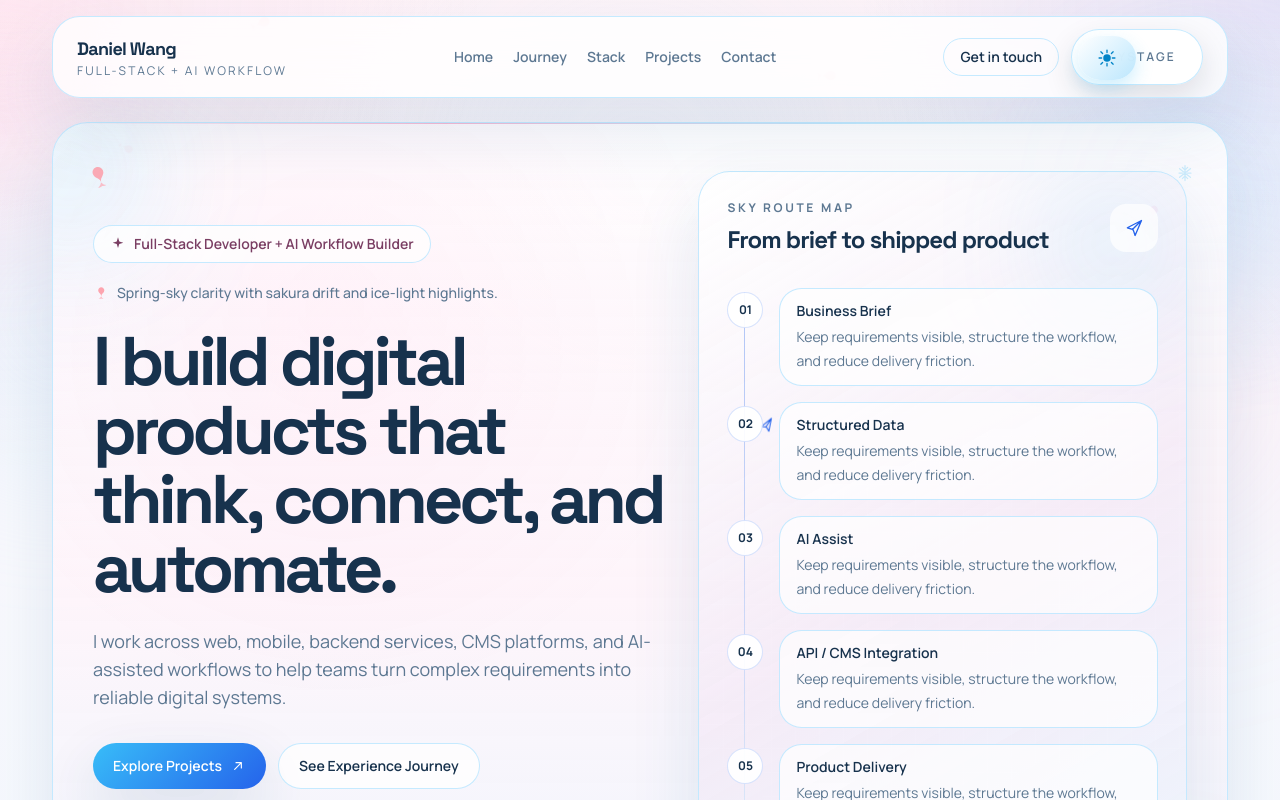
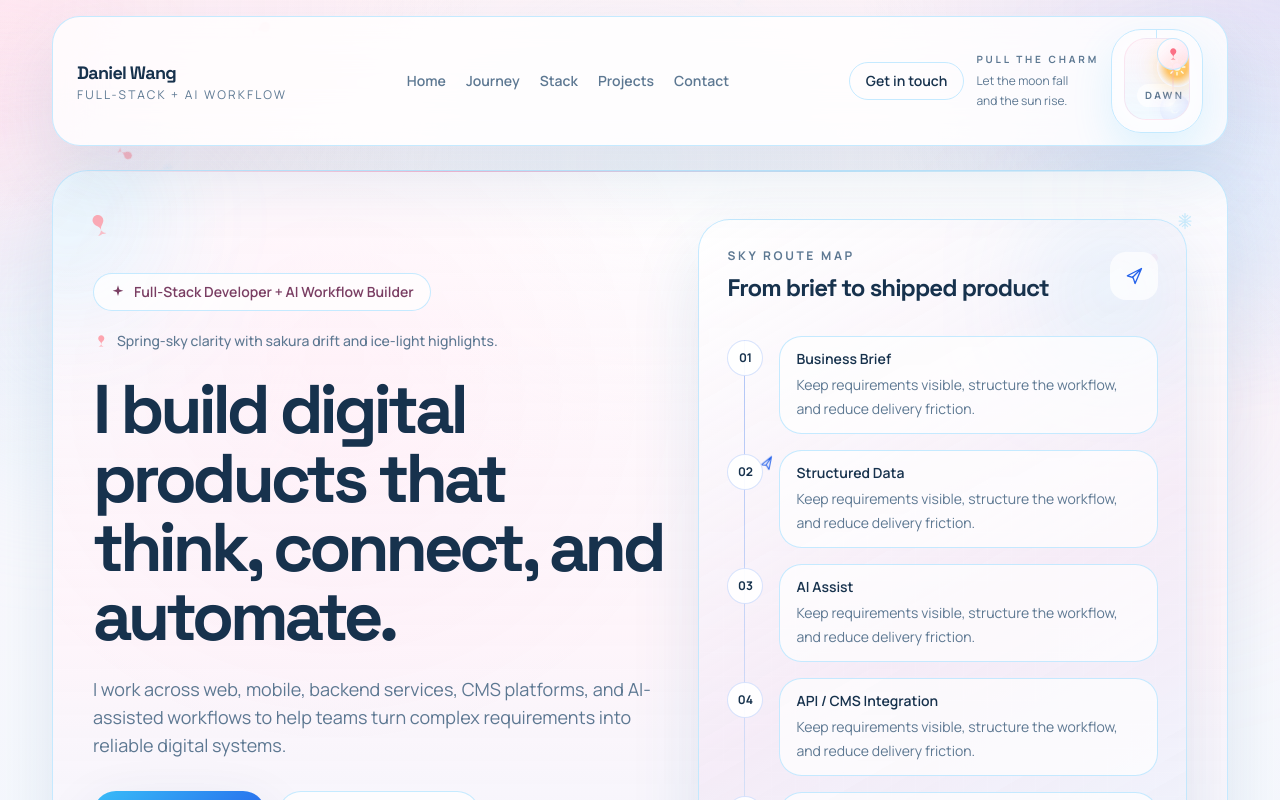
Before and after one commit to Daniel-Kai-WANG/Daniel-Wang-Latest-Portfolio, a React (Vite) app: page / in a window 1280 px wide. Shown: the top 800 px of the page. Built offline with nearby package versions, Linux system fonts and the light colour scheme.

Commit message:
feat: add celestial pull toggle

```diff
--- a/src/components/theme/ThemeToggle.tsx
+++ b/src/components/theme/ThemeToggle.tsx
@@ -1,58 +1,185 @@
-import { motion } from 'framer-motion'
-import { MoonIcon, SunIcon } from '../common/Icons'
+import { motion, useReducedMotion } from 'framer-motion'
+import { useState } from 'react'
+import type { PanInfo } from 'framer-motion'
+import { MoonIcon, PetalIcon, SnowflakeIcon, SunIcon } from '../common/Icons'
 import { cn } from '../../lib/cn'
 import { useTheme } from '../../hooks/useTheme'
 
+const PULL_THRESHOLD = 34
+const MAX_PULL = 58
+
 export function ThemeToggle() {
   const { theme, toggleTheme } = useTheme()
+  const reduceMotion = useReducedMotion()
+  const [dragDistance, setDragDistance] = useState(0)
+  const [isDragging, setIsDragging] = useState(false)
+
+  const baseProgress = theme === 'light' ? 1 : 0
+  const previewProgress = isDragging
+    ? Math.min(
+        1,
+        Math.max(0, theme === 'light' ? 1 - dragDistance / MAX_PULL : dragDistance / MAX_PULL),
+      )
+    : baseProgress
+
+  const handleDrag = (_event: MouseEvent | TouchEvent | PointerEvent, info: PanInfo) => {
+    setDragDistance(Math.max(0, Math.min(MAX_PULL, info.offset.y)))
+  }
+
+  const handleDragEnd = (
+    _event: MouseEvent | TouchEvent | PointerEvent,
+    info: PanInfo,
+  ) => {
+    const shouldToggle = info.offset.y > PULL_THRESHOLD || info.velocity.y > 260
+    setIsDragging(false)
+    setDragDistance(0)
+
+    if (shouldToggle) {
+      toggleTheme()
+    }
+  }
 
   return (
+    <div className="flex items-center gap-3">
+      <div className="hidden xl:block">
+        <p className="text-[10px] font-bold uppercase tracking-[0.28em] text-[var(--color-muted)]">
+          Pull the charm
+        </p>
+        <p className="mt-1 max-w-[7rem] text-xs leading-5 text-[var(--color-muted)]">
+          Let the moon fall and the sun rise.
+        </p>
+      </div>
+
       <button
         type="button"
         aria-label="Toggle portfolio theme"
         aria-pressed={theme === 'dark'}
-      onClick={toggleTheme}
+        onClick={() => {
+          if (!isDragging) {
+            toggleTheme()
+          }
+        }}
         className={cn(
-        'relative inline-flex h-14 w-[132px] items-center rounded-full border p-1.5 text-left shadow-[0_12px_30px_rgba(15,23,42,0.12)] backdrop-blur-xl',
+          'relative inline-flex h-[104px] w-[92px] items-end justify-center overflow-hidden rounded-[30px] border px-3 pb-3 pt-2 text-left backdrop-blur-xl',
           theme === 'light'
-          ? 'bg-white/80 text-sky-700'
-          : 'bg-black/30 text-fuchsia-200',
+            ? 'bg-white/82 text-sky-700 shadow-[0_18px_40px_rgba(56,189,248,0.14)]'
+            : 'bg-black/28 text-fuchsia-200 shadow-[0_18px_46px_rgba(124,92,255,0.22)]',
         )}
         style={{
           borderColor: 'var(--color-border)',
         }}
       >
-      <span className="pointer-events-none flex w-full items-center justify-between px-3 text-xs font-semibold uppercase tracking-[0.18em] text-[var(--color-muted)]">
-        <span className="flex items-center gap-2">
-          <SunIcon className="size-4" />
-          Sky
-        </span>
-        <span className="flex items-center gap-2">
-          Stage
-          <MoonIcon className="size-4" />
-        </span>
-      </span>
-      <motion.span
-        className="absolute left-1.5 top-1.5 flex h-11 w-[58px] items-center justify-center rounded-full"
-        animate={{ x: theme === 'dark' ? 67 : 0 }}
-        transition={{ duration: 0.75, ease: [0.22, 1, 0.36, 1] }}
+        <div className="pointer-events-none absolute inset-x-0 top-0 flex justify-center">
+          <div className="h-4 w-px bg-[var(--color-border)]" />
+        </div>
+
+        <motion.div
+          drag={reduceMotion ? false : 'y'}
+          dragConstraints={{ top: 0, bottom: MAX_PULL }}
+          dragElastic={0.06}
+          onDragStart={() => setIsDragging(true)}
+          onDrag={handleDrag}
+          onDragEnd={handleDragEnd}
+          animate={{ y: isDragging ? dragDistance : 0 }}
+          transition={{ duration: 0.14, ease: 'easeOut' }}
+          className="absolute left-1/2 top-2 z-20 flex h-8 w-8 -translate-x-1/2 items-center justify-center rounded-full border"
+          style={{
+            borderColor: 'var(--color-border)',
+            background:
+              theme === 'light'
+                ? 'linear-gradient(135deg, rgba(255,255,255,0.98), rgba(255,223,236,0.92))'
+                : 'linear-gradient(135deg, rgba(255,79,216,0.96), rgba(124,92,255,0.94))',
+          }}
+        >
+          <div
+            className="absolute left-1/2 top-full h-7 w-px -translate-x-1/2"
             style={{
               background:
                 theme === 'light'
-              ? 'linear-gradient(135deg, rgba(255,255,255,0.98), rgba(186,230,253,0.98))'
-              : 'linear-gradient(135deg, rgba(255,79,216,0.92), rgba(124,92,255,0.92))',
-          boxShadow:
+                  ? 'linear-gradient(180deg, rgba(246,168,200,0.72), transparent)'
+                  : 'linear-gradient(180deg, rgba(255,255,255,0.34), transparent)',
+            }}
+          />
+          {theme === 'light' ? (
+            <PetalIcon className="size-4 text-rose-400" />
+          ) : (
+            <SnowflakeIcon className="size-4 text-white" />
+          )}
+        </motion.div>
+
+        <div
+          className="relative h-full w-full overflow-hidden rounded-[22px] border"
+          style={{
+            borderColor:
               theme === 'light'
-              ? '0 8px 18px rgba(56,189,248,0.24)'
-              : '0 12px 24px rgba(124,92,255,0.32)',
+                ? 'rgba(246,168,200,0.24)'
+                : 'rgba(255,255,255,0.12)',
+            background:
+              theme === 'light'
+                ? 'linear-gradient(180deg, rgba(255,249,252,0.98), rgba(236,248,255,0.95))'
+                : 'linear-gradient(180deg, rgba(16,16,24,0.98), rgba(23,16,38,0.94), rgba(12,21,39,0.92))',
           }}
         >
-        {theme === 'light' ? (
-          <SunIcon className="size-5 text-sky-600" />
-        ) : (
-          <MoonIcon className="size-5 text-white" />
-        )}
-      </motion.span>
+          <div
+            className="absolute inset-x-2 top-2 h-8 rounded-full blur-xl"
+            style={{
+              opacity: theme === 'light' ? 0.35 : 0.4,
+              background:
+                theme === 'light'
+                  ? 'rgba(255,214,235,0.72)'
+                  : 'rgba(255,79,216,0.46)',
+            }}
+          />
+
+          <motion.div
+            className="absolute left-1/2 z-10 flex size-10 -translate-x-1/2 items-center justify-center rounded-full"
+            animate={{
+              y: 50 - previewProgress * 42,
+              opacity: 0.35 + previewProgress * 0.65,
+              scale: 0.82 + previewProgress * 0.18,
+            }}
+            transition={{ duration: reduceMotion ? 0 : 0.9, ease: [0.22, 1, 0.36, 1] }}
+            style={{
+              background:
+                'radial-gradient(circle, rgba(255,211,102,1), rgba(255,186,75,0.86), transparent 70%)',
+              boxShadow: '0 0 20px rgba(255,192,87,0.42)',
+            }}
+          >
+            <SunIcon className="size-5 text-amber-50" />
+          </motion.div>
+
+          <motion.div
+            className="absolute left-1/2 z-10 flex size-9 -translate-x-1/2 items-center justify-center rounded-full"
+            animate={{
+              y: 8 + previewProgress * 44,
+              opacity: 1 - previewProgress * 0.7,
+              scale: 1 - previewProgress * 0.16,
+            }}
+            transition={{ duration: reduceMotion ? 0 : 0.9, ease: [0.22, 1, 0.36, 1] }}
+            style={{
+              background:
+                'radial-gradient(circle at 35% 35%, rgba(255,255,255,0.86), rgba(197,203,255,0.78), rgba(124,92,255,0.7))',
+              boxShadow: '0 0 22px rgba(124,92,255,0.22)',
+            }}
+          >
+            <MoonIcon className="size-4 text-slate-50" />
+          </motion.div>
+
+          <div className="absolute inset-x-0 bottom-0 h-12 bg-gradient-to-t from-white/25 to-transparent dark:from-black/20" />
+          <div
+            className="absolute inset-x-3 bottom-3 rounded-full px-2 py-1 text-center text-[10px] font-bold uppercase tracking-[0.24em]"
+            style={{
+              background:
+                theme === 'light'
+                  ? 'rgba(255,255,255,0.72)'
+                  : 'rgba(255,255,255,0.07)',
+              color: 'var(--color-muted)',
+            }}
+          >
+            {theme === 'light' ? 'Dawn' : 'Stage'}
+          </div>
+        </div>
       </button>
+    </div>
   )
 }
```
Lines whose indentation alone changed are shown as unchanged.
